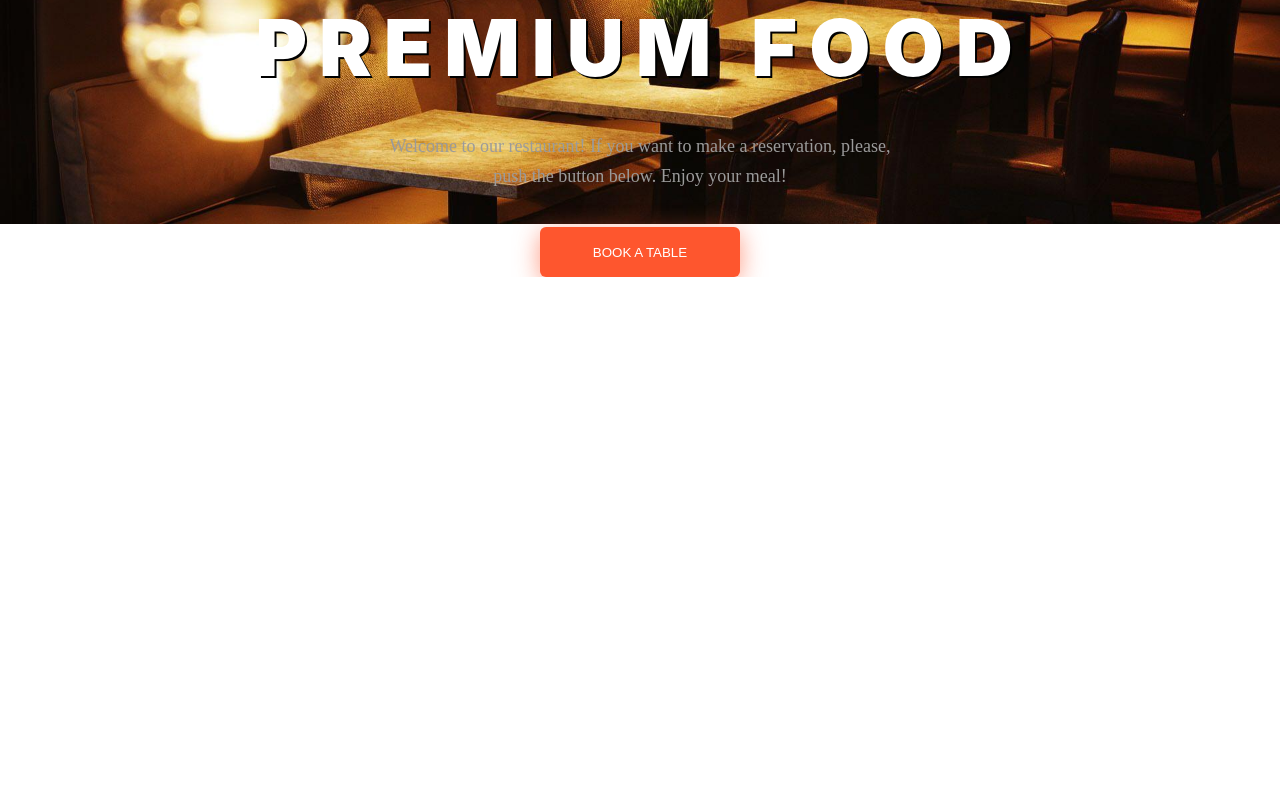
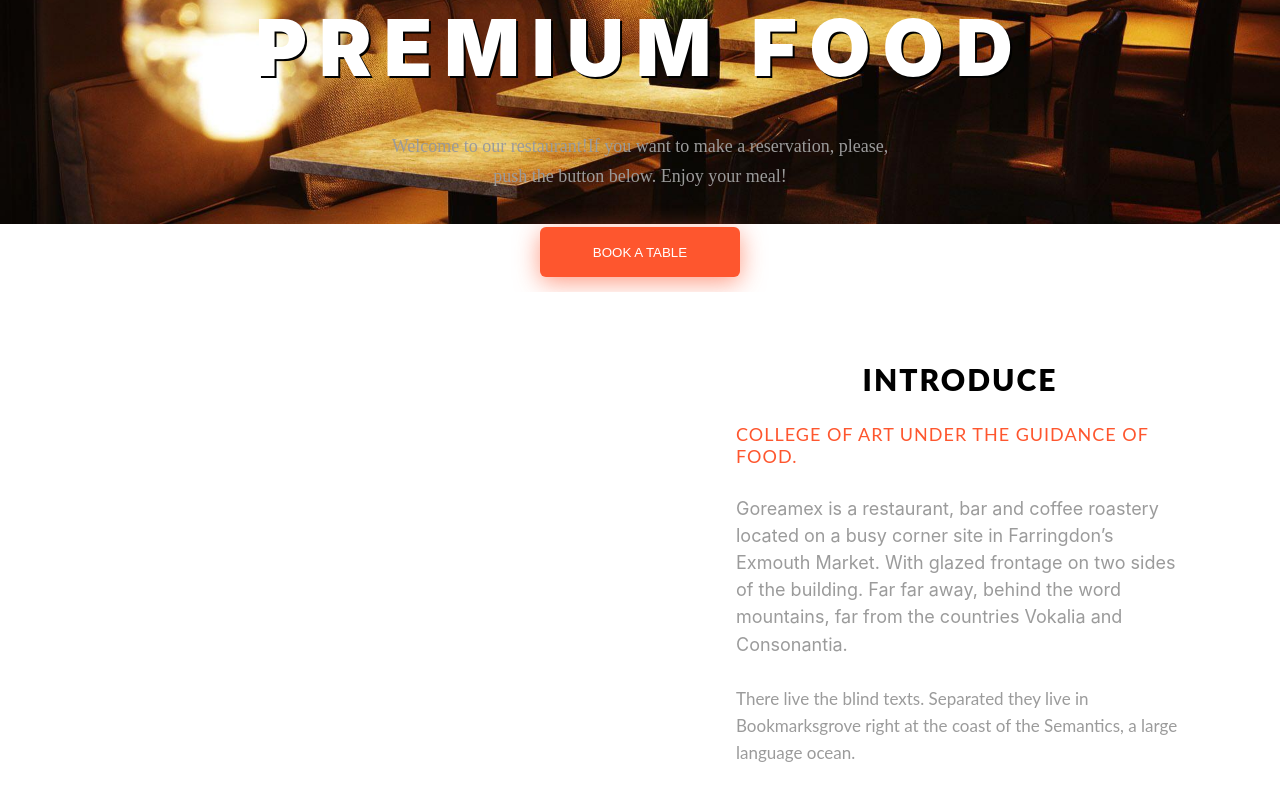
Before and after one commit to oktawia678/restaurant_page, a React (Create React App) app: page / in a window 1280 px wide. Shown: the part 576-1376 px from the top of the page. Before the commit the page ends 853 px from the top, so only its background shows below. Built offline with nearby package versions, Linux system fonts and the light colour scheme.

Commit message:
create second section at home

```diff
--- a/src/components/section-center/SectionCenter.js
+++ b/src/components/section-center/SectionCenter.js
@@ -2,12 +2,16 @@ import { Button } from "../button/Button";
 import "./section-center.css";
 export const SectionCenter = () => {
   return (
+    <>
       <div className="container">
         <div className="container_for_four_elements">
           <div className="title_one">WE`RE GOREAMEX RESTAURANT</div>
-        <div className="title_two">MAKING DELICIOUS <br/> PREMIUM FOOD</div>
+          <div className="title_two">
+            MAKING DELICIOUS <br /> PREMIUM FOOD
+          </div>
           <div className="title_three">
-          Welcome to our restaurant! If you want to make a reservation, please, <br/>
+            Welcome to our restaurant!If you want to make a reservation, please,{" "}
+            <br />
             push the button below. Enjoy your meal!
           </div>
           <div className="title_four">
@@ -15,5 +19,27 @@ export const SectionCenter = () => {
           </div>
         </div>
       </div>
+      <div className="container_two">
+        <div className="container_center_page_one"></div>
+        <div className="container_center_page_two">
+          <div className="container_text">
+            <div className="heading">INTRODUCE</div>
+            <div className="text_first">
+              COLLEGE OF ART UNDER THE GUIDANCE OF FOOD.
+            </div>
+            <div className="text_second">
+              Goreamex is a restaurant, bar and coffee roastery located on a
+              busy corner site in Farringdon’s Exmouth Market. With glazed
+              frontage on two sides of the building. Far far away, behind the
+              word mountains, far from the countries Vokalia and Consonantia.
+            </div>
+            <div className="text_third">
+              There live the blind texts. Separated they live in Bookmarksgrove
+              right at the coast of the Semantics, a large language ocean.
+            </div>
+          </div>
+        </div>
+      </div>
+    </>
   );
 };
--- a/src/components/section-center/section-center.css
+++ b/src/components/section-center/section-center.css
@@ -12,6 +12,7 @@
     letter-spacing: 3px;
     color: white;
     font-family: 'Lato,sans-serif';
+    text-shadow: 1px 1px black;
   }
   .title_two{
     display: flex;
@@ -38,6 +39,7 @@
     font-family: 'Helvetica Neue,Helvetica,Arial,sans-serif';
     font-weight: 400;
     color: #9b9b9b ;
+
   }
   .title_four{
     display: flex;
@@ -64,3 +66,94 @@
         background-image: url("../../background_home_page.jpg");
         background-size: cover;
   }
+  .container_two{
+    display: flex;
+    width: 100vw;
+    height:85vh;
+    background-color: white;
+    justify-content: center;
+    align-items: center;
+  }
+  .container_center_page_one{
+    display:flex;
+    width:50%;
+    height:80%;
+    flex-direction:column;
+    justify-content: center;
+    align-items: center;
+    background-color: white;
+
+  }
+  .container_center_page_two{
+    display:flex;
+    width:50%;
+    height:80%;
+    flex-direction: column;
+    justify-content: center;
+    align-items: center;
+    background-color: white;
+  }
+  .heading{
+    display: flex;
+    flex-direction: column;
+    justify-content: center;
+    align-items: center;
+    background-color: white;
+    font-size: 30px;
+    font-family: Lato,sans-serif;
+    font-weight: 900;
+    letter-spacing: 2px;
+    line-height: 36px;
+
+  }
+  .text_first{
+    display: flex;
+    flex-direction: column;
+    justify-content: center;
+    align-items: center;
+    background-color: white;
+    color: #fe562e;
+    font-family: Lato,sans-serif;
+    font-size: 18px;
+    font-weight: 400;
+    letter-spacing: 1px;
+    line-height: 21.6px;
+  }
+.text_second{
+  display:flex;
+  flex-direction: column;
+  justify-content: center;
+  align-items: center;
+  background-color:white;
+  color:#9b9b9b;
+  font-size:18px;
+  font-weight:400;
+  line-height: 27.2px;
+}
+
+
+.container_text
+{
+    background-color: white;
+    width: 70%;
+    min-height: 350px;
+    display: flex;
+    flex-direction: column;
+    align-items: center;
+    justify-content: center;
+    gap:27px;
+}
+.text_third{
+  display:flex;
+  flex-direction: column;
+  justify-content: center;
+  align-items: center;
+  background-color: white;
+  color: #9b9b9b;
+  font-size: 17px;
+
+  font-weight: 400;
+  font-family: Lato,sans-serif;
+  line-height: 27.2px;
+
+}
```
Also changed, not shown: src/components/header/header.css (line endings or trailing spaces). Lines whose indentation alone changed are shown as unchanged.
